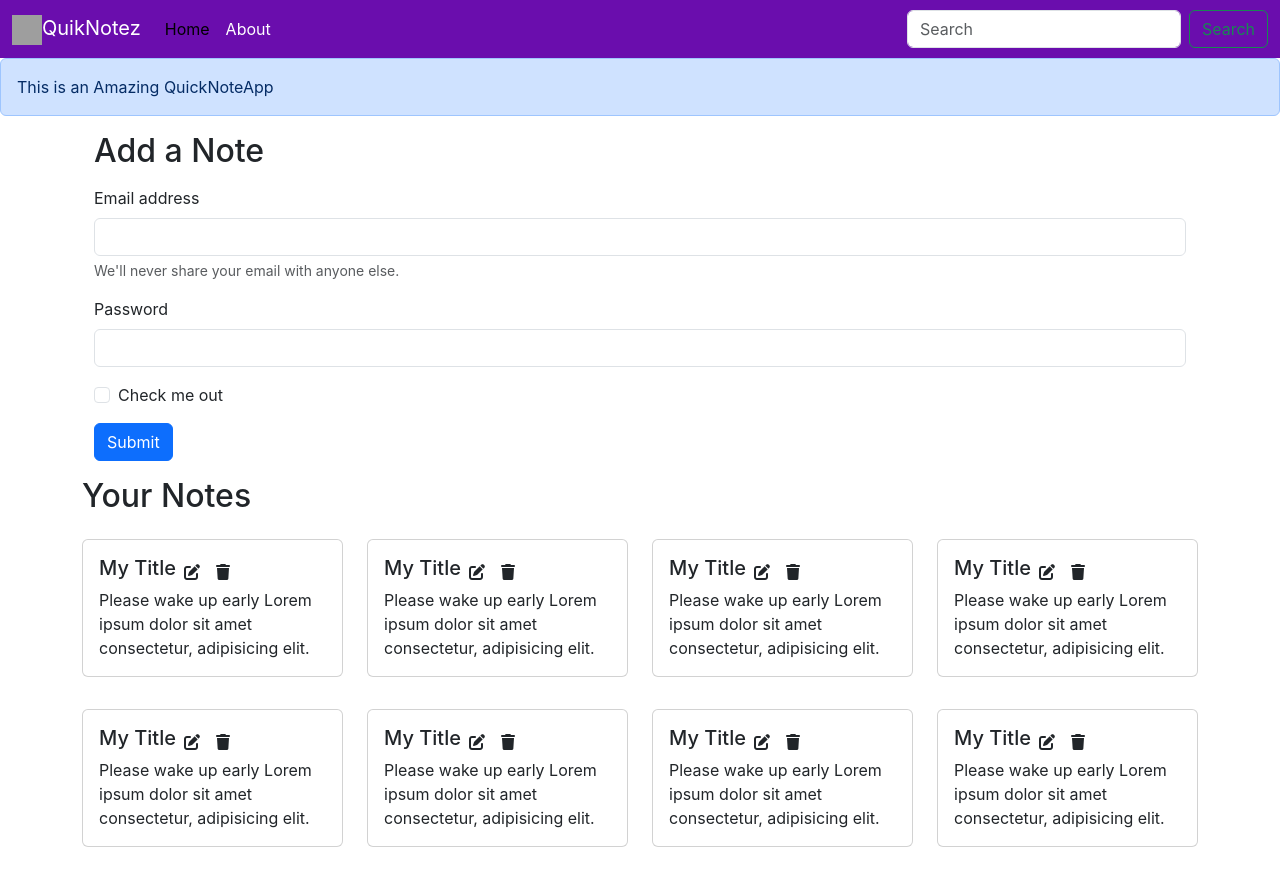
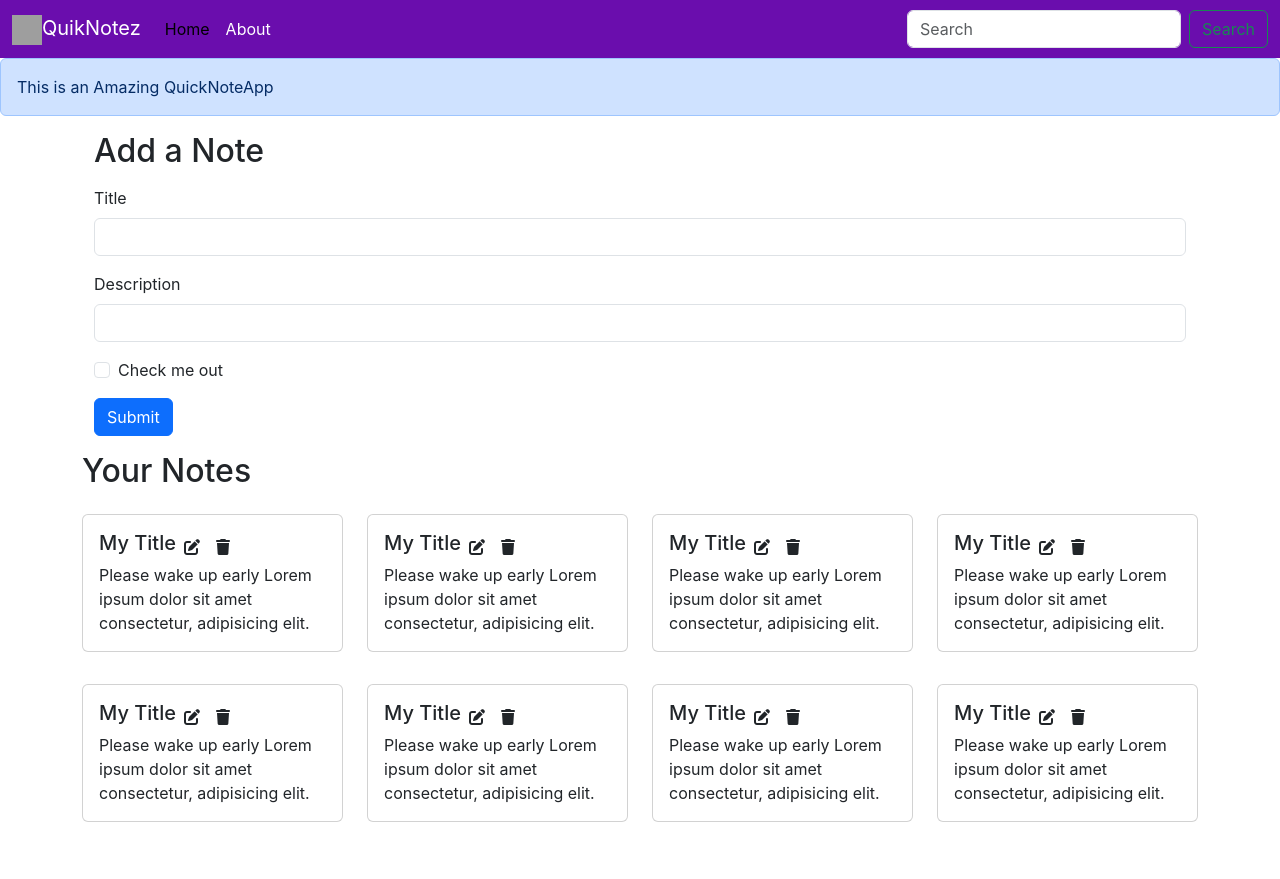
Before and after one commit to HarshGit1824/QuikNotez_React, a React (Create React App) app: page / in a window 1280 px wide. After the commit the page ends 854 px from the top, so only its background shows below. Built offline with nearby package versions, Linux system fonts and the light colour scheme; grey boxes are pictures that could not be loaded.

Commit message:
Adding AddNote component to QuikNotez

```diff
--- /dev/null
+++ b/src/components/AddNote.js
@@ -0,0 +1,71 @@
+import React, { useState, useContext } from "react";
+import noteContext from "../context/notes/noteContext";
+
+const AddNote = () => {
+  const context = useContext(noteContext);
+  const {addNote } = context;
+
+  const [note, setNote] = useState({title: "", description: "", tag: "default"})
+
+  const handleClick = (e) => {
+    e.preventDefault();
+    addNote(note.title, note.description, note.tag);
+  };
+
+  const onChange = (e)=>{
+    setNote({...note, [e.target.name]: e.target.value})
+  }
+  return (
+    <div>
+      <div className="container my-3">
+        <h2>Add a Note</h2>
+        <form className="my-3">
+          <div className="mb-3">
+            <label htmlFor="title" className="form-label">
+              Title
+            </label>
+            <input
+              type="text"
+              className="form-control"
+              id="title"
+              name="title"
+              aria-describedby="emailHelp"
+              onChange={onChange}
+            />
+          </div>
+          <div className="mb-3">
+            <label htmlFor="description" className="form-label">
+              Description
+            </label>
+            <input
+              type="text"
+              className="form-control"
+              id="description"
+              name="description"
+              onChange={onChange}
+            />
+          </div>
+          <div className="mb-3 form-check">
+            <input
+              type="checkbox"
+              className="form-check-input"
+              id="exampleCheck1"
+            />
+            <label className="form-check-label" htmlFor="exampleCheck1">
+              Check me out
+            </label>
+          </div>
+          <button
+            type="submit"
+            className="btn btn-primary"
+            onClick={handleClick}
+          >
+            Submit
+          </button>
+        </form>
+      </div>
+    </div>
+  );
+};
+
+export default AddNote;
--- a/src/components/Home.js
+++ b/src/components/Home.js
@@ -5,48 +5,6 @@
   return (
     <>
       <div>
-        <div className="container my-3">
-        <h2>Add a Note</h2>
-        <form className="my-3">
-          <div className="mb-3">
-            <label htmlFor="exampleInputEmail1" className="form-label">
-              Email address
-            </label>
-            <input
-              type="email"
-              className="form-control"
-              id="exampleInputEmail1"
-              aria-describedby="emailHelp"
-            />
-            <div id="emailHelp" className="form-text">
-              We'll never share your email with anyone else.
-            </div>
-          </div>
-          <div className="mb-3">
-            <label htmlFor="exampleInputPassword1" className="form-label">
-              Password
-            </label>
-            <input
-              type="password"
-              className="form-control"
-              id="exampleInputPassword1"
-            />
-          </div>
-          <div className="mb-3 form-check">
-            <input
-              type="checkbox"
-              className="form-check-input"
-              id="exampleCheck1"
-            />
-            <label className="form-check-label" htmlFor="exampleCheck1">
-              Check me out
-            </label>
-          </div>
-          <button type="submit" className="btn btn-primary">
-            Submit
-          </button>
-        </form>
-        </div>
         <Notes/>
       </div>
     </>
--- a/src/components/Notes.js
+++ b/src/components/Notes.js
@@ -1,17 +1,22 @@
 import React, { useContext } from "react";
 import noteContext from "../context/notes/noteContext";
 import Noteitem from "./Noteitem";
+import AddNote from "./AddNote";
 
 const Notes = () => {
   const context = useContext(noteContext);
-    const {notes, setNotes} = context;
+  const { notes, addNote } = context;
   return (
+    <>
+      <AddNote />
+
       <div className="row my-3">
         <h2>Your Notes</h2>
         {notes.map((note) => {
-        return <Noteitem key={note._id} note={note}/>
+          return <Noteitem key={note._id} note={note} />;
         })}
       </div>
+    </>
   );
 };
 
--- a/src/context/notes/NoteState.js
+++ b/src/context/notes/NoteState.js
@@ -78,9 +78,37 @@
     ]
 
     const [notes, setNotes] = useState(notesInitial);
+
+    // MARK: ADD a Note
+      const addNote = (title, description, tag)=>{
+        // TODO: API call
+        console.log("Adding a new note")
+        const note = {
+          "_id": "673df1f463a450c2a39587017",
+          "user": "673d7d11d9f5e07feee46d684",
+          "title": title,
+          "description": description,
+          "tag": tag,
+          "date": "2024-11-20T15:24:54.562Z",
+          "__v": 0
+        };
+        setNotes(notes.concat(note))
+
+      }
+
+    // MARK: DELETE a Note
+    const deleteNote = ()=>{
+
+    }
+
+    // MARK: UPDATE a Note
+    const updateNote = ()=>{
+
+    }
+
   return (
     <>
-      <NoteContext.Provider value={{notes, setNotes}}>
+      <NoteContext.Provider value={{notes, addNote, deleteNote, updateNote}}>
         {props.children}
       </NoteContext.Provider>
     </>
```
Lines whose indentation alone changed are shown as unchanged.
